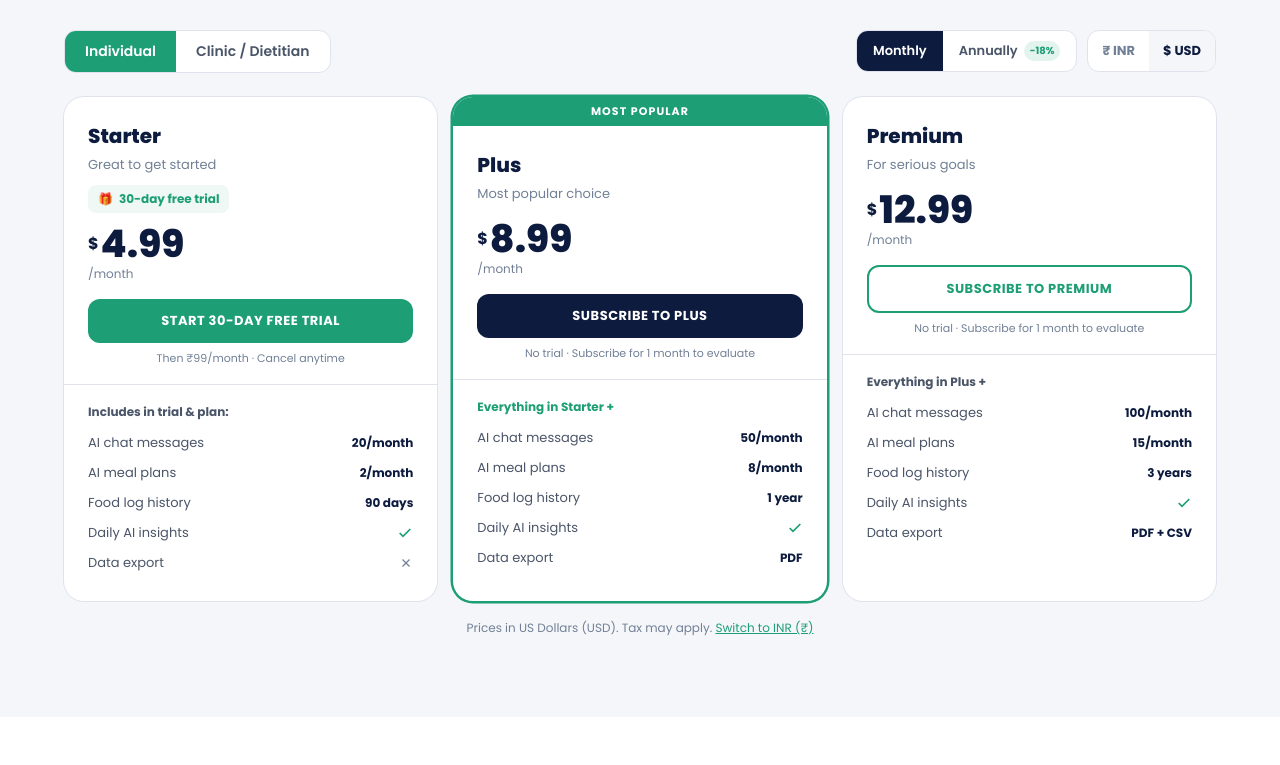
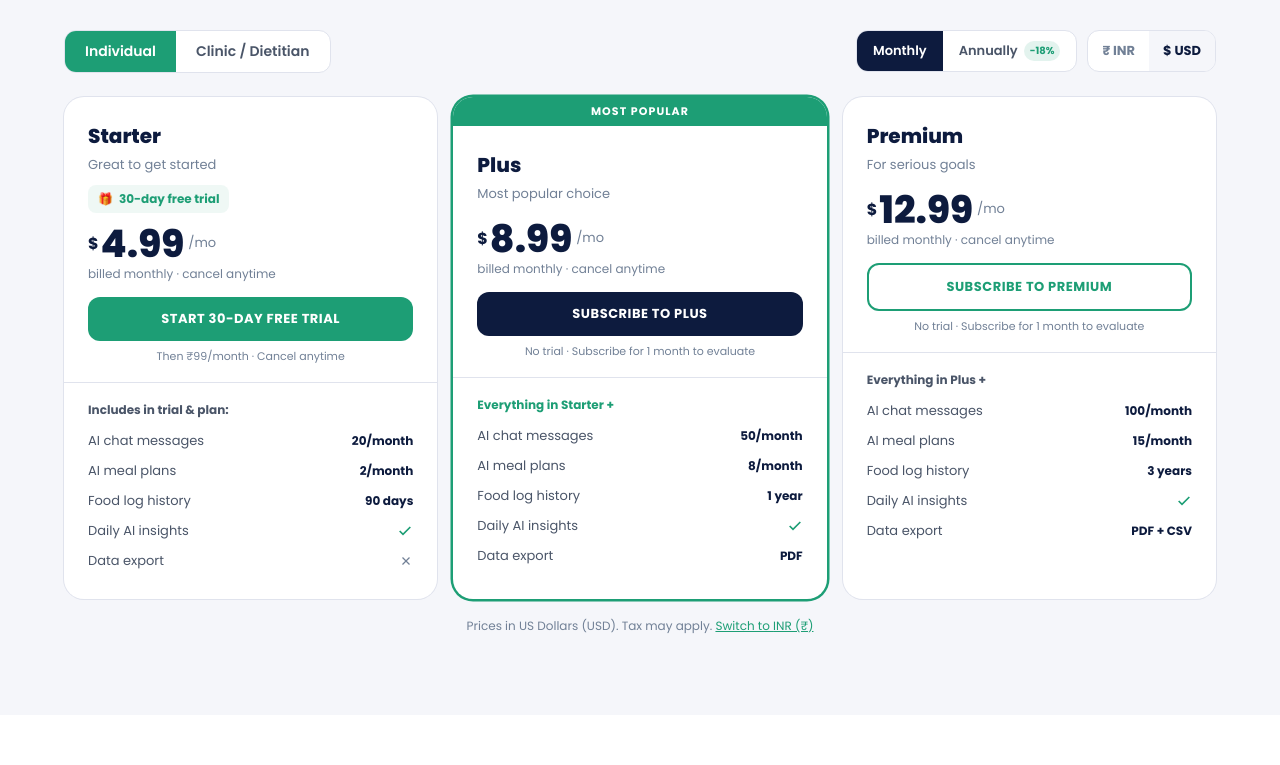
Before and after one commit to Blitora/blitora-pulse, a Next.js app: page / in a window 1280 px wide. Shown: the part 3415-4180 px from the top of the page. Built offline with nearby package versions, Linux system fonts and the light colour scheme.

Commit message:
feat: show total annual charge + savings on pricing cards

```diff
--- a/pages/index.js
+++ b/pages/index.js
@@ -424,8 +424,24 @@ function Pricing() {
                   <span style={{ fontWeight:800, fontSize:38, color:c.navy, lineHeight:1 }}>
                     {useINR ? getPrice(plan).toLocaleString('en-IN') : getPrice(plan)}
                   </span>
+                  <span style={{ fontSize:13, color:c.bgrey, marginTop:8, marginLeft:4 }}>/mo</span>
                 </div>
-                <p style={{ fontSize:12, color:c.bgrey, marginBottom:16 }}>/month{billing==='annual'?' · billed annually':''}</p>
+                {billing==='annual' ? (
+                  <div style={{ marginBottom:14 }}>
+                    <span style={{ fontSize:13, fontWeight:700, color:c.green }}>
+                      {useINR
+                        ? `₹${(getPrice(plan)*12).toLocaleString('en-IN')} billed today`
+                        : `$${(getPrice(plan)*12).toFixed(2)} billed today`}
+                    </span>
+                    <span style={{ fontSize:12, color:c.bgrey, marginLeft:6 }}>
+                      · save {useINR
+                        ? `₹${(plan.priceINR*12 - getPrice(plan)*12).toLocaleString('en-IN')}`
+                        : `$${(plan.priceUSD*12 - getPrice(plan)*12).toFixed(2)}`}
+                    </span>
+                  </div>
+                ) : (
+                  <p style={{ fontSize:12, color:c.bgrey, marginBottom:14 }}>billed monthly · cancel anytime</p>
+                )}
 
                 <a href={plan.trial ? '/signup' : '/signup?skipTrial=1'} style={{ display:'block', textAlign:'center', padding:'12px', borderRadius:12, fontWeight:700, fontSize:13, textDecoration:'none', textTransform:'uppercase', letterSpacing:'0.04em', backgroundColor:ctaBg(plan.ctaStyle), color:ctaColor(plan.ctaStyle), border:ctaBorder(plan.ctaStyle) }}>
                   {plan.ctaLabel}
```
